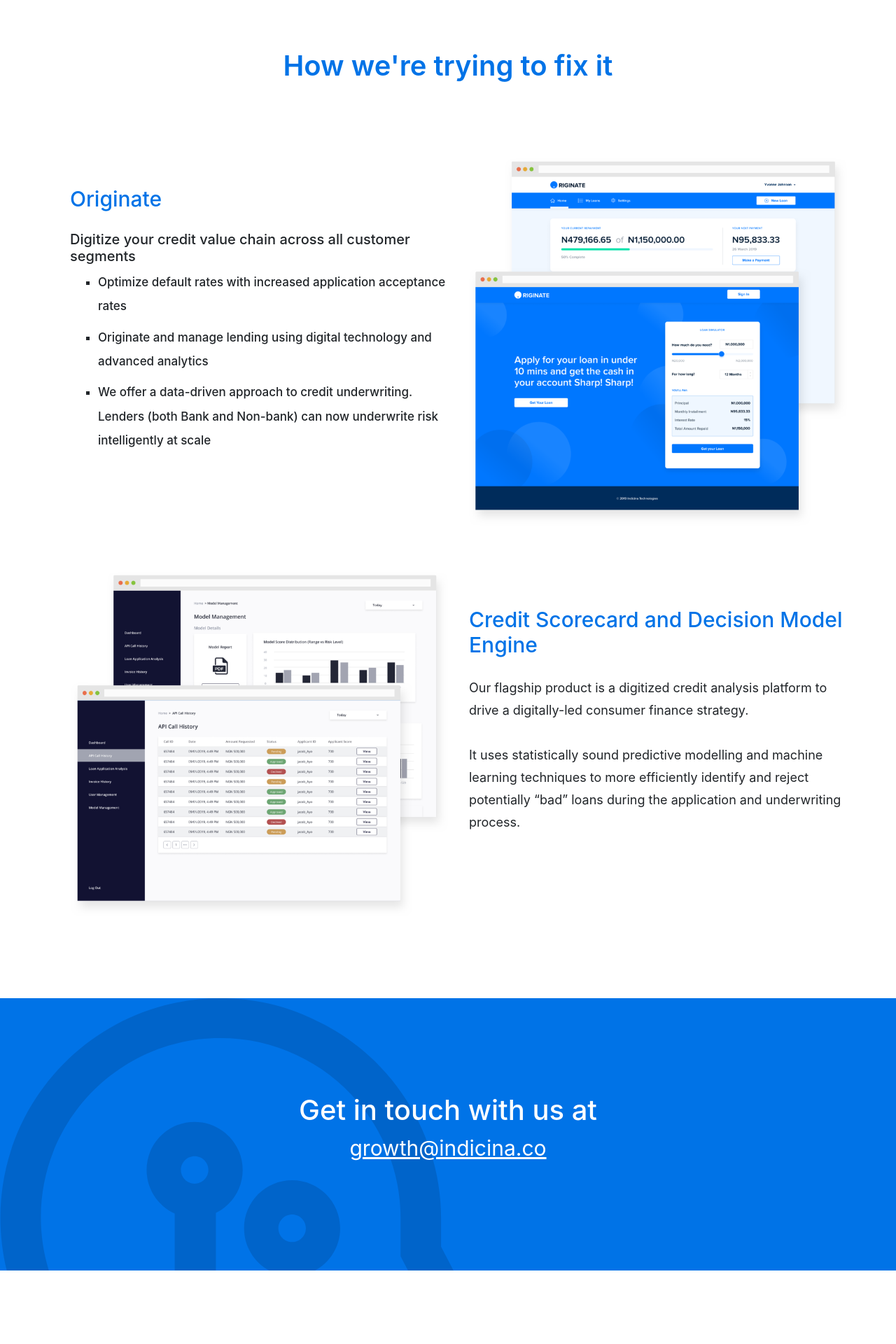
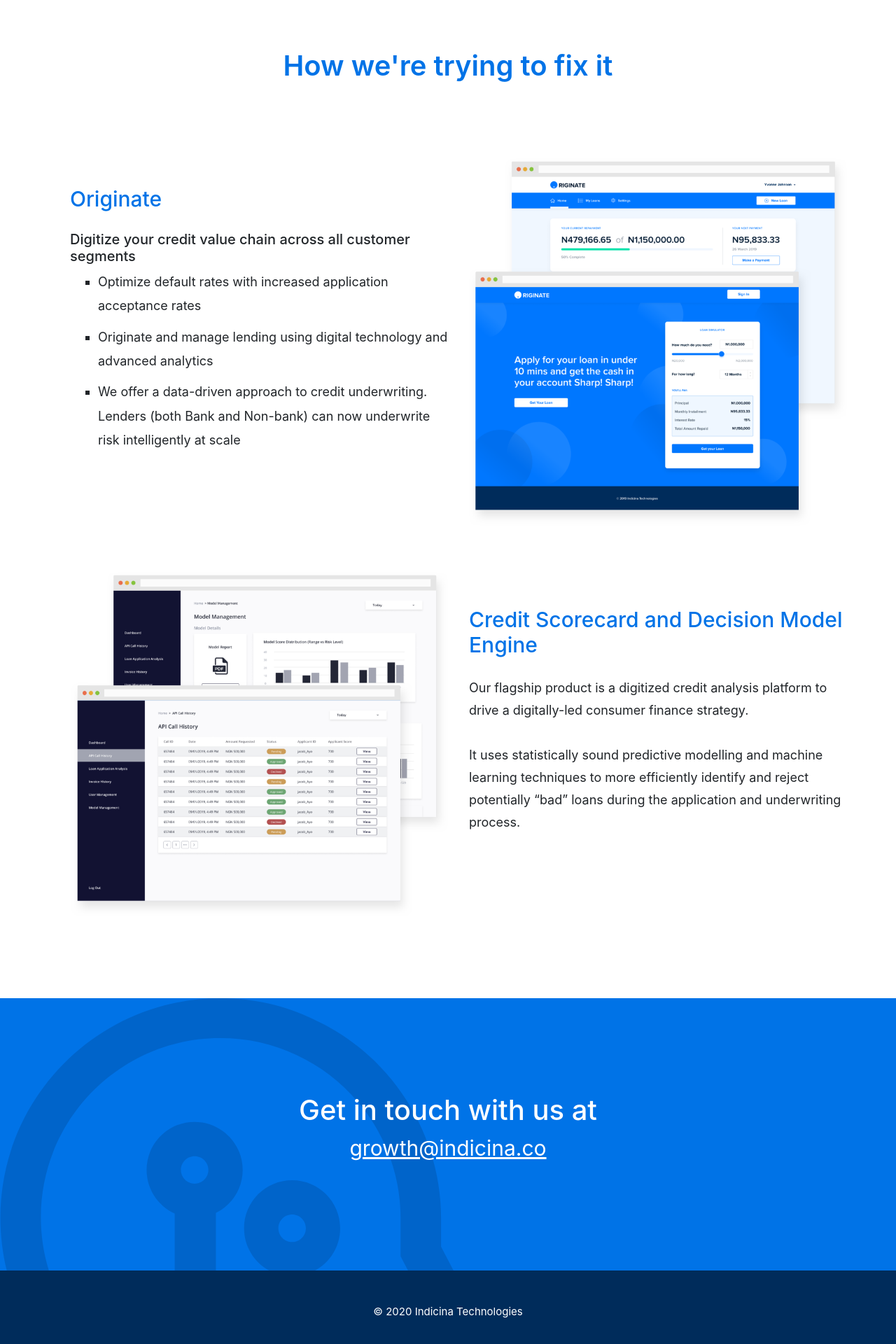
Before and after one commit to jideabdqudus/indicina, a React (Create React App) app: page / in a window 1280 px wide. Shown: the part 1911-3831 px from the top of the page at 70% size. Before the commit the page ends 3726 px from the top, so only its background shows below. Built offline with nearby package versions, Linux system fonts and the light colour scheme.

Commit message:
Added Commit

```diff
--- a/src/components/Originate.js
+++ b/src/components/Originate.js
@@ -40,8 +40,8 @@ const Originate = () => {
               <li
                 style={{
                   listStyleType: "square",
-                  fontSize: "17px",
-                  fontWeight: "500",
+                  fontSize: "18px",
+                  fontWeight: "400",
                   lineHeight: "2.15rem",
                   paddingBottom: "10px",
                 }}
@@ -52,8 +52,8 @@ const Originate = () => {
               <li
                 style={{
                   listStyleType: "square",
-                  fontSize: "17px",
-                  fontWeight: "500",
+                  fontSize: "18px",
+                  fontWeight: "400",
                   lineHeight: "2.15rem",
                   paddingBottom: "10px",
                 }}
@@ -64,8 +64,8 @@ const Originate = () => {
               <li
                 style={{
                   listStyleType: "square",
-                  fontSize: "17px",
-                  fontWeight: "500",
+                  fontSize: "18px",
+                  fontWeight: "400",
                   lineHeight: "2.15rem",
                   paddingBottom: "10px",
                 }}
--- /dev/null
+++ b/src/layout/Footer.js
@@ -0,0 +1,18 @@
+import React from "react";
+
+const Footer = () => {
+  return (
+    <div
+      style={{
+        textAlign: "center",
+        color: "white",
+        padding: "3rem",
+        fontSize: "15px",
+      }}
+    >
+      <span>© 2020 Indicina Technologies</span>
+    </div>
+  );
+};
+
+export default Footer;
--- a/src/pages/Home.js
+++ b/src/pages/Home.js
@@ -5,7 +5,7 @@ import Landing from "../components/Landing";
 import Fix from "../components/Fix";
 import Originate from "../components/Originate";
 import PreFooter from "../components/PreFooter";
-
+import Footer from "../layout/Footer";
 const Home = () => {
   return (
     <Fragment>
@@ -21,6 +21,9 @@ const Home = () => {
         <div className="preFooterBg">
           <PreFooter/>
         </div>
+        <div className="FooterBg">
+          <Footer/>
+        </div>
       </div>
     </Fragment>
   );
--- a/src/pages/pages.css
+++ b/src/pages/pages.css
@@ -32,3 +32,9 @@
   background-image: url(../assets/indicina-icon-dark.svg);
   background-repeat: no-repeat;
 }
+
+
+.FooterBg {
+  background-color: #002c5b;
+
+}
```
